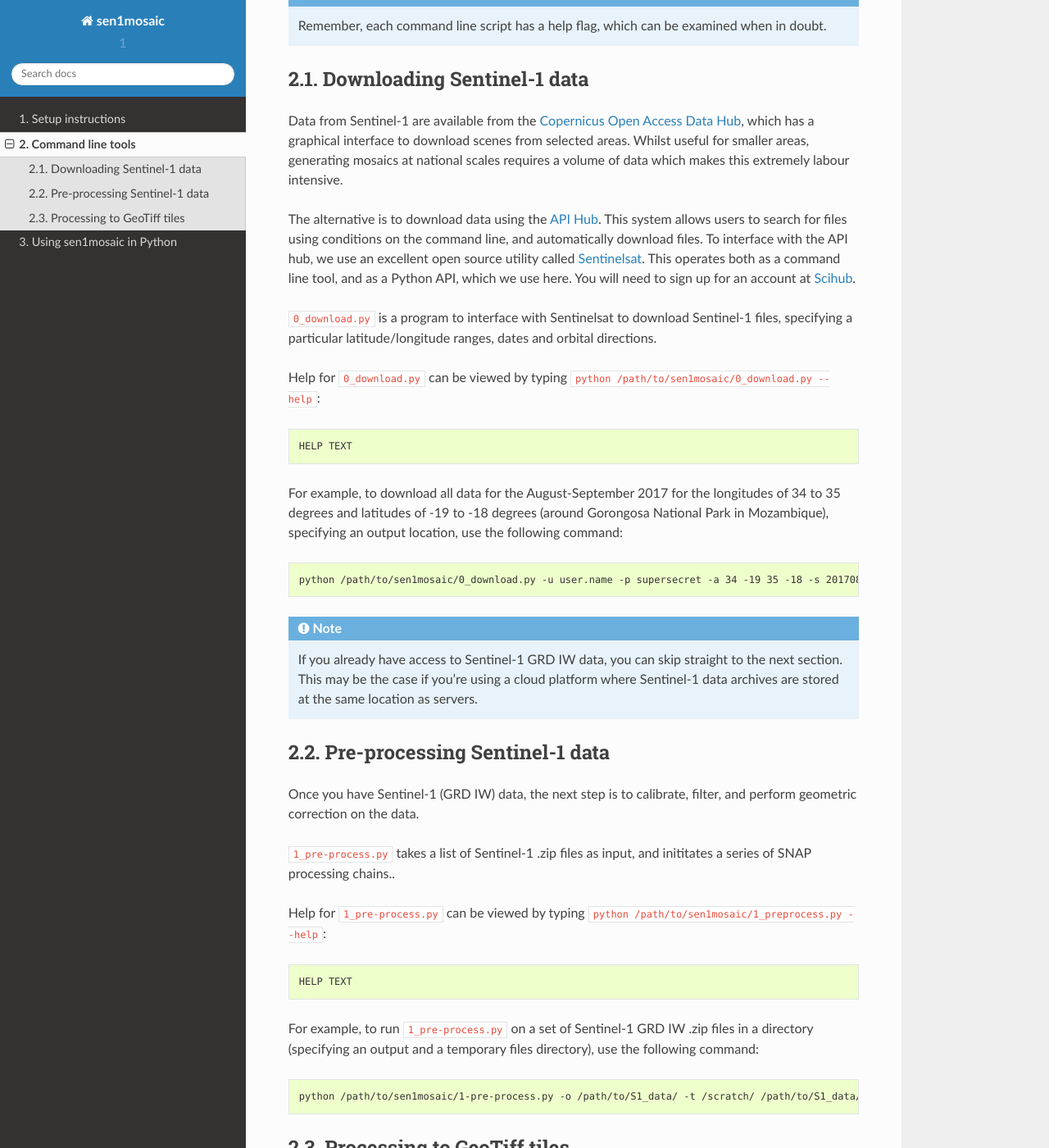
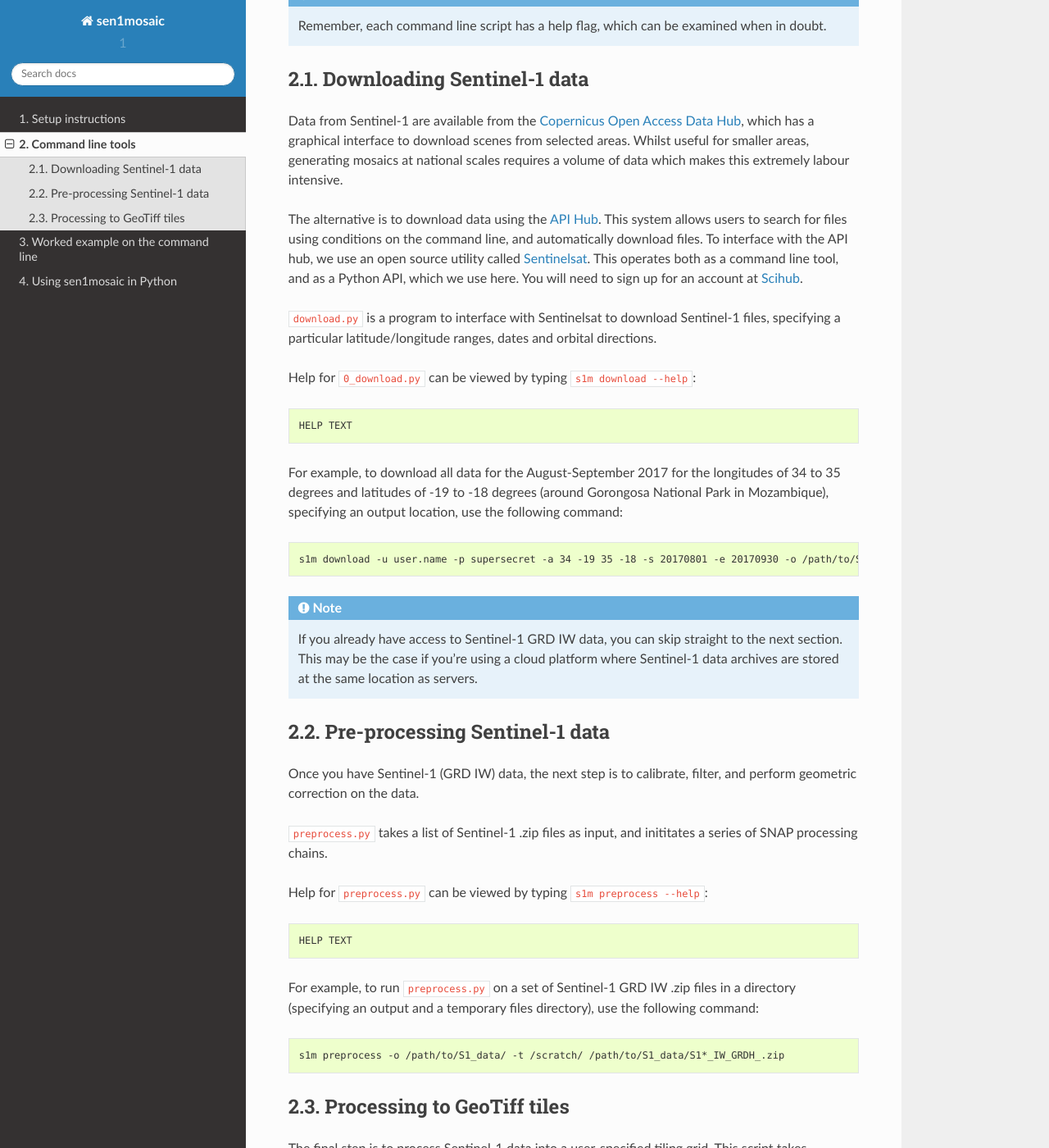
Before and after one commit to smfm-project/sen1mosaic, a Sphinx documentation site: the page built from docs/source/command_line.rst, in a window 1280 px wide and 1400 px high, scrolled down 277 px. Shown: the whole window at 82% size. Built offline with Sphinx 7.4.7 and the Read the Docs theme 2.0.0, drawn with Linux system fonts in a browser that asks for light colours.

```diff
--- a/docs/source/command_line.rst
+++ b/docs/source/command_line.rst
@@ -12,11 +12,11 @@ Downloading Sentinel-1 data
 
 Data from Sentinel-1 are available from the `Copernicus Open Access Data Hub <https://scihub.copernicus.eu/>`_, which has a graphical interface to download scenes from selected areas. Whilst useful for smaller areas, generating mosaics at national scales requires a volume of data which makes this extremely labour intensive.
 
-The alternative is to download data using the `API Hub <https://scihub.copernicus.eu/twiki/do/view/SciHubWebPortal/APIHubDescription>`_. This system allows users to search for files using conditions on the command line, and automatically download files. To interface with the API hub, we use an excellent open source utility called `Sentinelsat <https://sentinelsat.readthedocs.io/en/v0.12/>`_. This operates both as a command line tool, and as a Python API, which we use here. You will need to sign up for an account at `Scihub <https://scihub.copernicus.eu/>`_.
+The alternative is to download data using the `API Hub <https://scihub.copernicus.eu/twiki/do/view/SciHubWebPortal/APIHubDescription>`_. This system allows users to search for files using conditions on the command line, and automatically download files. To interface with the API hub, we use an open source utility called `Sentinelsat <https://sentinelsat.readthedocs.io/en/v0.12/>`_. This operates both as a command line tool, and as a Python API, which we use here. You will need to sign up for an account at `Scihub <https://scihub.copernicus.eu/>`_.
 
-``0_download.py`` is a program to interface with Sentinelsat to download Sentinel-1 files, specifying a particular latitude/longitude ranges, dates and orbital directions.
+``download.py`` is a program to interface with Sentinelsat to download Sentinel-1 files, specifying a particular latitude/longitude ranges, dates and orbital directions.
 
-Help for ``0_download.py`` can be viewed by typing ``python /path/to/sen1mosaic/0_download.py --help``:
+Help for ``0_download.py`` can be viewed by typing ``s1m download --help``:
 
 .. code-block:: console
 
@@ -26,7 +26,7 @@ For example, to download all data for the August-September 2017 for the longitud
 
 .. code-block:: console
 
-    python /path/to/sen1mosaic/0_download.py -u user.name -p supersecret -a 34 -19 35 -18 -s 20170801 -e 20170930 -o /path/to/S1_data/
+    s1m download -u user.name -p supersecret -a 34 -19 35 -18 -s 20170801 -e 20170930 -o /path/to/S1_data/
 
 .. note:: If you already have access to Sentinel-1 GRD IW data, you can skip straight to the next section. This may be the case if you're using a cloud platform where Sentinel-1 data archives are stored at the same location as servers.
 
@@ -36,19 +36,19 @@ Pre-processing Sentinel-1 data
 
 Once you have Sentinel-1 (GRD IW) data, the next step is to calibrate, filter, and perform geometric correction on the data.
 
-``1_pre-process.py`` takes a list of Sentinel-1 .zip files as input, and inititates a series of SNAP processing chains..
+``preprocess.py`` takes a list of Sentinel-1 .zip files as input, and inititates a series of SNAP processing chains.
 
-Help for ``1_pre-process.py`` can be viewed by typing ``python /path/to/sen1mosaic/1_preprocess.py --help``:
+Help for ``preprocess.py`` can be viewed by typing ``s1m preprocess --help``:
 
 .. code-block:: console
 
     HELP TEXT
 
-For example, to run ``1_pre-process.py`` on a set of Sentinel-1 GRD IW .zip files in a directory (specifying an output and a temporary files directory), use the following command:
+For example, to run ``preprocess.py`` on a set of Sentinel-1 GRD IW .zip files in a directory (specifying an output and a temporary files directory), use the following command:
 
 .. code-block:: console
 
-    python /path/to/sen1mosaic/1-pre-process.py -o /path/to/S1_data/ -t /scratch/ /path/to/S1_data/S1*_IW_GRDH_.zip
+    s1m preprocess -o /path/to/S1_data/ -t /scratch/ /path/to/S1_data/S1*_IW_GRDH_.zip
 
 
 Processing to GeoTiff tiles
--- a/docs/source/index.rst
+++ b/docs/source/index.rst
@@ -40,6 +40,7 @@ Contents:
 
    setup.rst
    command_line.rst
+   worked_example.rst
    sen1mosaic.rst
 
 Indices and tables
```
Also changed, not shown: docs/source/worked_example.rst (added, +153 -0 lines).
